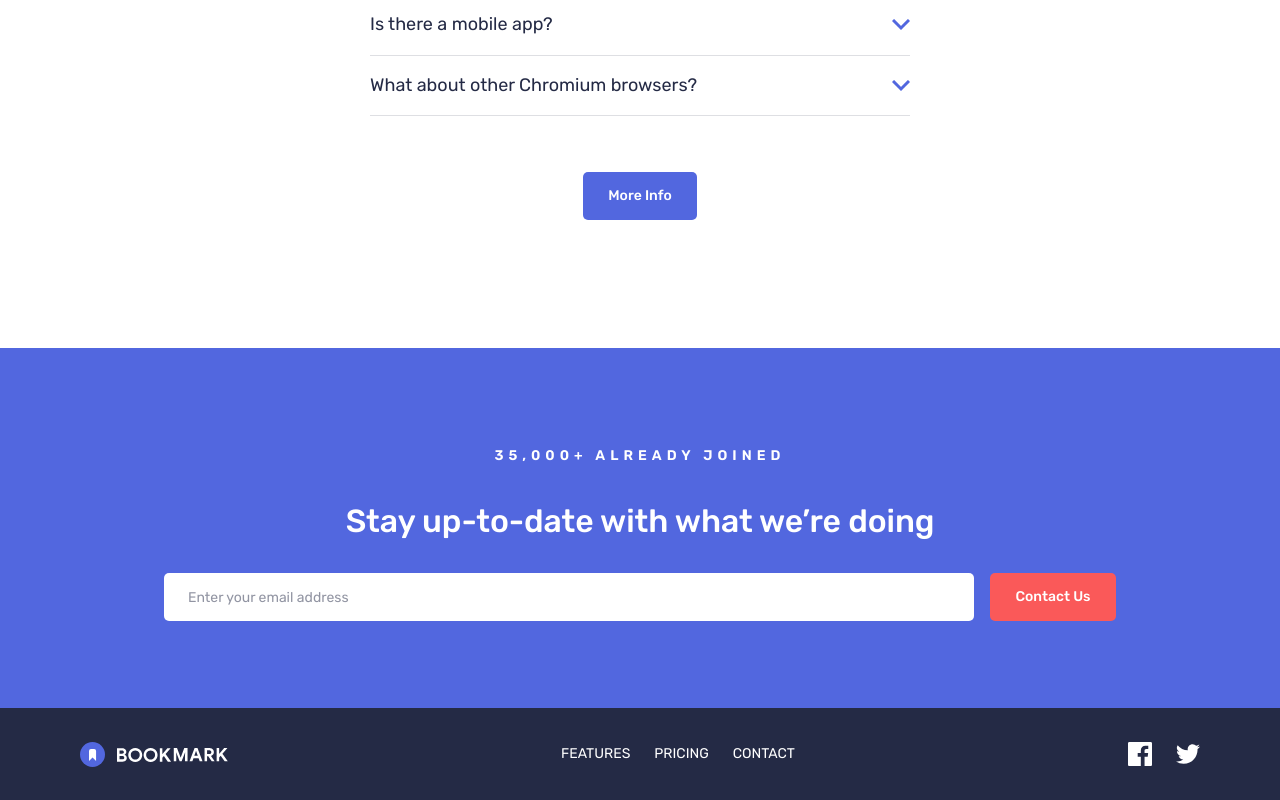
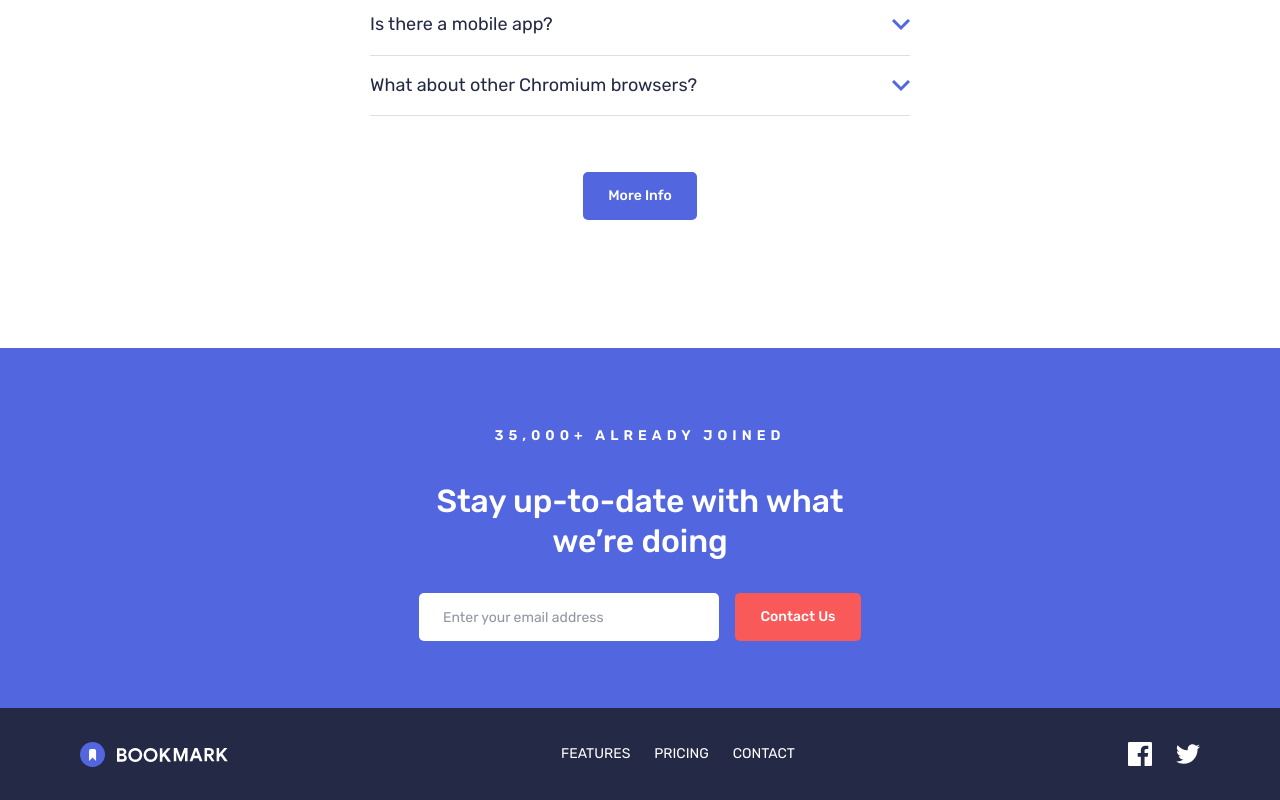
Before and after one commit to g-akca/bookmark-landing-page, a React (Vite) app: page / in a window 1280 px wide. Shown: the part 3739-4539 px from the top of the page. Built offline with nearby package versions, Linux system fonts and the light colour scheme.

Commit message:
Add desktop responsive CTASection styles

```diff
--- a/src/components/CTASection.jsx
+++ b/src/components/CTASection.jsx
@@ -2,13 +2,13 @@ import Button from "./Button";
 
 function CTASection() {
   return (
-    <section className="bg-blue-600 h-90 px-8 text-center flex flex-col justify-center gap-8 tablet:px-41">
-      <div className="text-white tablet:flex tablet:flex-col tablet:gap-6">
+    <section className="bg-blue-600 h-90 px-8 text-center flex flex-col items-center justify-center gap-8 tablet:px-41">
+      <div className="text-white tablet:flex tablet:flex-col tablet:gap-6 max-w-110.5">
         <p className="text-[12px] uppercase leading-[300%] font-medium tracking-[5px] tablet:text-[14px] tablet:font-semibold">35,000+ already joined</p>
         <h2 className="text-[30px] leading-[135%] font-medium tablet:text-[32px] tablet:leading-[125%] tablet:tracking-[-0.1px]">Stay up-to-date with what we’re doing</h2>
       </div>
 
-      <div className="flex flex-col gap-4 tablet:flex-row">
+      <div className="flex flex-col gap-4 tablet:flex-row w-full max-w-110.5">
         <input type="text" placeholder="Enter your email address" className="bg-white px-4 h-12 rounded-[5px] text-[15px] leading-[165%] tablet:py-2 tablet:px-6 tablet:grow tablet:text-[14px] tablet:leading-[200%]" />
         <Button className="bg-red-400 text-white tablet:text-[14px] tablet:leading-[200%] tablet:w-31.5">
           Contact Us
```
